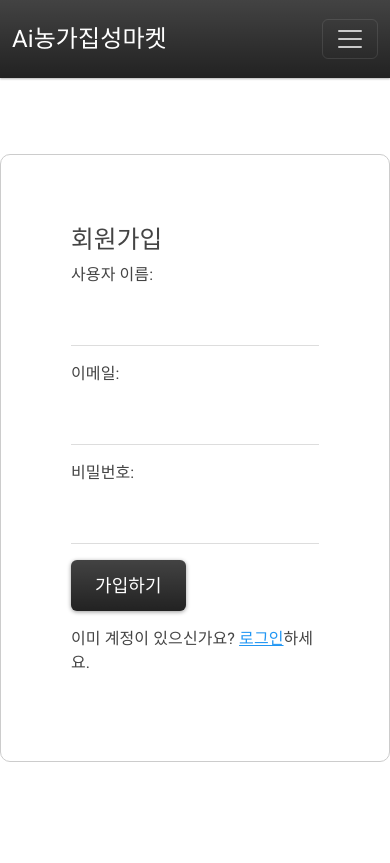
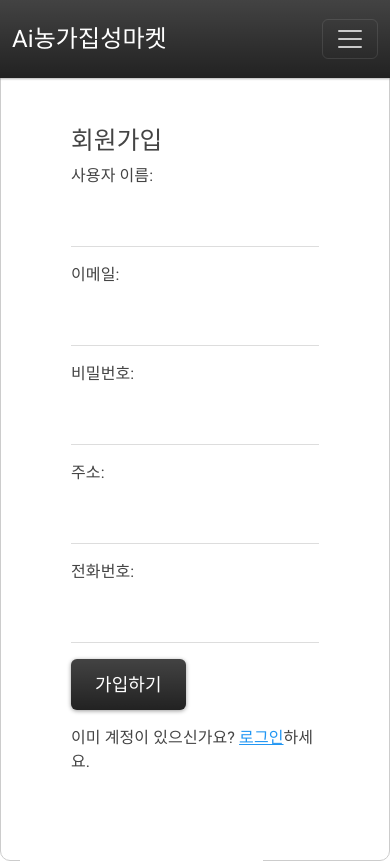
Before and after one commit to riha1432/SWEdu_Team_Prj, a React (Create React App) app in the folder web-shop/proto/: page /signup in a window 390 px wide. Shown: the top 863 px of the page. Built offline with nearby package versions, Linux system fonts and the light colour scheme.

Commit message:
signup address, phoneNumber

```diff
--- a/web-shop/proto/src/pages/signup/Signup.js
+++ b/web-shop/proto/src/pages/signup/Signup.js
@@ -9,6 +9,8 @@ function Signup() {
   const [username, setUsername] = useState('');
   const [email, setEmail] = useState('');
   const [password, setPassword] = useState('');
+  const [address, setAddress] = useState('');
+  const [phoneNumber, setPhoneNumber] = useState('');
 
   const handleUsernameChange = (e) => {
     setUsername(e.target.value);
@@ -21,10 +23,17 @@ function Signup() {
   const handlePasswordChange = (e) => {
     setPassword(e.target.value);
   };
+  const handleAddressChange = (e) => {
+    setAddress(e.target.value);
+  };
+
+  const handlePhoneNumberChange = (e) => {
+    setPhoneNumber(e.target.value);
+  };
 
   const handleSubmit = (e) => {
     e.preventDefault();
-    console.log('회원가입 정보:', { username, email, password });
+    console.log('회원가입 정보:', { username, email, password, address });
     // 여기에 회원가입 처리 로직을 추가할 수 있습니다.
   };
 
@@ -47,6 +56,14 @@ function Signup() {
             <label htmlFor="password" className="form-label">비밀번호:</label>
             <input type="password" className="form-control" id="password" value={password} onChange={handlePasswordChange} required />
           </div>
+          <div className="mb-3">
+            <label htmlFor="email" className="form-label">주소:</label>
+            <input type="text" className="form-control" id="address" value={address} onChange={handleAddressChange} required />
+          </div>
+          <div className="mb-3">
+            <label htmlFor="email" className="form-label">전화번호:</label>
+            <input type="text" className="form-control" id="phoneNumber" value={phoneNumber} onChange={handlePhoneNumberChange} required />
+          </div>
           <button type="submit" className="btn btn-dark">가입하기</button>
         </form>
         <p className="mt-3">이미 계정이 있으신가요? <Link to="/login">로그인</Link>하세요.</p>
```
Also changed, not shown: web-shop/proto/src/pages/introduction/IntroductionPage.js (line endings or trailing spaces).
